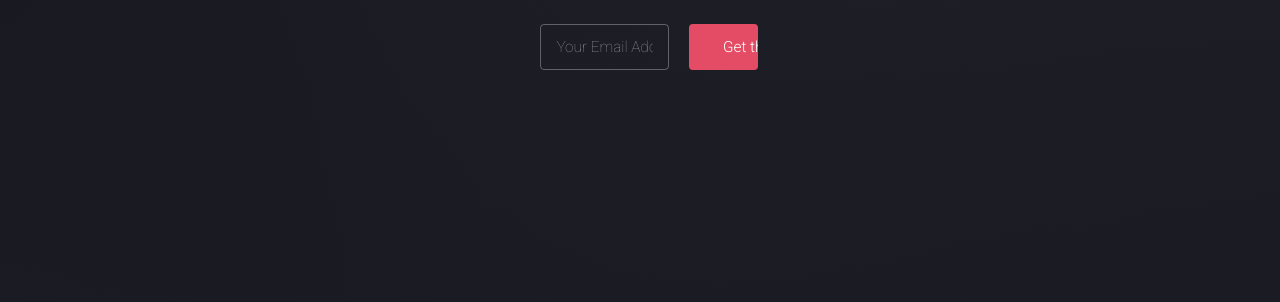
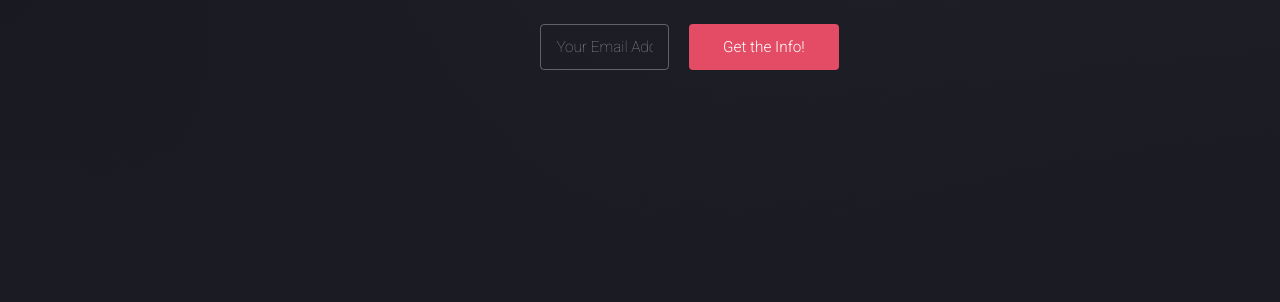
Before and after one commit to nconfrey/vittles, a plain HTML site: page index.html in a window 1280 px wide. Shown: the part 418-720 px from the top of the page. Drawn offline with nearby package versions, Linux system fonts and the light colour scheme; files that its build step writes are made by us from their sources; files whose address does not match are found by name.

Commit message:
hopefully fixing button size bug

```diff
--- a/index.html
+++ b/index.html
@@ -71,7 +71,7 @@
 						<form method="post" action="#" class="container 50%">
 						<div class="row uniform 50%">
 							<div class="8u 12u$(xsmall)"><input type="email" name="email" id="email" placeholder="Your Email Address" /></div>
-							<div class="4u$ 12u$(xsmall)"><input type="submit" value="Get the Info!" class="fit special" /></div>
+							<div class="4u$ 12u$(xsmall)"><input type="submit" value="Get the Info!" class="button special" /></div>
 						</div>
 					</form>
 					</header>
```
